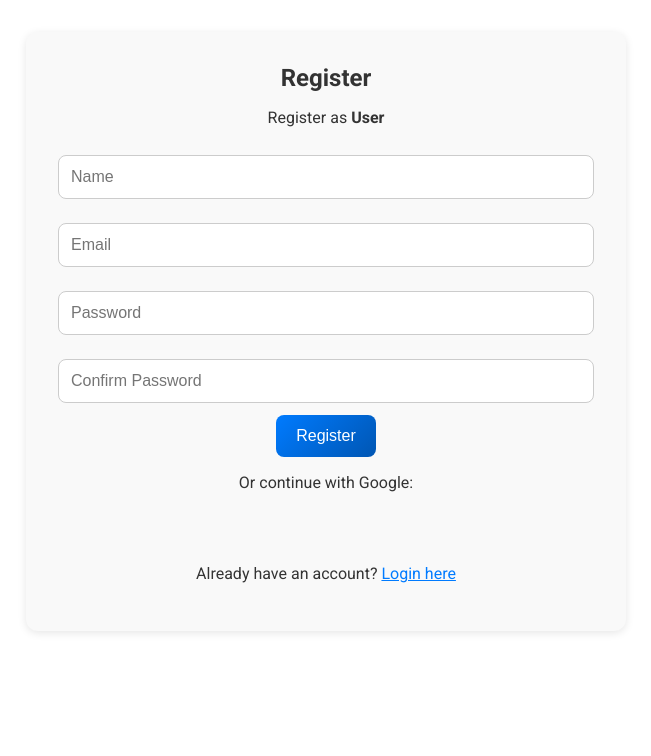
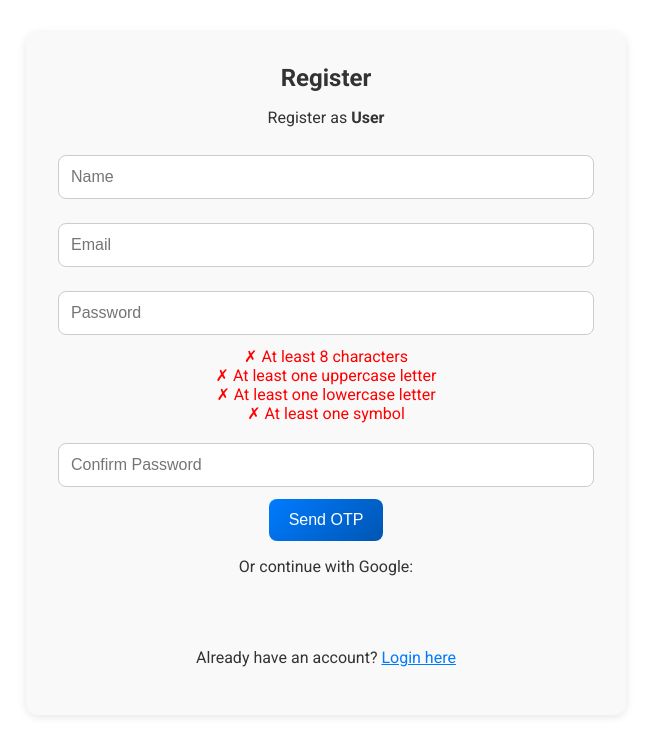
Before and after one commit to Jessyfranky/Exam-App, a React (Create React App) app in the folder exam-app-frontend/: page /register in a window 1280 px wide. Shown: the top 756 px of the page, without its empty margins (314-965 px from the left). Built offline with nearby package versions, Linux system fonts and the light colour scheme; no server answers.

Commit message:
Update RegisterPage.js

```diff
--- a/exam-app-frontend/src/pages/RegisterPage.js
+++ b/exam-app-frontend/src/pages/RegisterPage.js
@@ -8,6 +8,7 @@ import "../styles/global.css";
 const RegisterPage = () => {
   const navigate = useNavigate();
 
+  // Form state.
   const [name, setName] = useState("");
   const [email, setEmail] = useState("");
   const [password, setPassword] = useState("");
@@ -15,10 +16,17 @@ const RegisterPage = () => {
   const [loading, setLoading] = useState(false);
   const [error, setError] = useState("");
 
-  const handleRegister = async (e) => {
+  // Password validation (guide)
+  const isMinLength = password.length >= 8;
+  const hasUppercase = /[A-Z]/.test(password);
+  const hasLowercase = /[a-z]/.test(password);
+  const hasSymbol = /[^A-Za-z0-9]/.test(password);
+
+  const handleSendOTP = async (e) => {
     e.preventDefault();
     setError("");
 
+    // Validate required fields.
     if (!name || !email || !password || !confirmPassword) {
       setError("All fields are required.");
       return;
@@ -27,18 +35,25 @@ const RegisterPage = () => {
       setError("Passwords do not match.");
       return;
     }
+    if (!(isMinLength && hasUppercase && hasLowercase && hasSymbol)) {
+      setError("Password does not meet the required criteria.");
+      return;
+    }
 
     setLoading(true);
     try {
-      const data = await registerUser(name, email, password, "user");
-      // After registration, redirect to the verification page.
+      // Call registration endpoint.
+      // Backend should mark the user as "pending" and send an OTP to their email.
+      await registerUser(name, email, password, "user");
+      alert("OTP has been sent to your email. Please check your inbox.");
+      // Navigate to the OTP verification page, passing the email.
       navigate("/verify-email", { state: { email } });
     } catch (err) {
       setError(err.message || "Registration failed.");
     }
     setLoading(false);
   };
-
+ // Handle Google Sign-In success.
   const handleGoogleSuccess = async (credentialResponse) => {
     try {
       // Send credentialResponse.credential (JWT) to your backend to verify and create/log in the user.
@@ -64,16 +79,51 @@ const RegisterPage = () => {
         Register as <strong>User</strong>
       </p>
       {error && <p className="error" style={{ color: "red" }}>{error}</p>}
-      <form onSubmit={handleRegister}>
-        <input type="text" placeholder="Name" value={name} onChange={(e) => setName(e.target.value)} />
-        <input type="email" placeholder="Email" value={email} onChange={(e) => setEmail(e.target.value)} />
-        <input type="password" placeholder="Password" value={password} onChange={(e) => setPassword(e.target.value)} />
-        <input type="password" placeholder="Confirm Password" value={confirmPassword} onChange={(e) => setConfirmPassword(e.target.value)} />
+      <form onSubmit={handleSendOTP}>
+        <input
+          type="text"
+          placeholder="Name"
+          value={name}
+          onChange={(e) => setName(e.target.value)}
+        />
+        <input
+          type="email"
+          placeholder="Email"
+          value={email}
+          onChange={(e) => setEmail(e.target.value)}
+        />
+        <input
+          type="password"
+          placeholder="Password"
+          value={password}
+          onChange={(e) => setPassword(e.target.value)}
+        />
+        {/* Password Guidelines */}
+        <div style={{ marginBottom: "0.5rem" }}>
+          <p style={{ color: isMinLength ? "green" : "red", margin: 0 }}>
+            {isMinLength ? "✓" : "✗"} At least 8 characters
+          </p>
+          <p style={{ color: hasUppercase ? "green" : "red", margin: 0 }}>
+            {hasUppercase ? "✓" : "✗"} At least one uppercase letter
+          </p>
+          <p style={{ color: hasLowercase ? "green" : "red", margin: 0 }}>
+            {hasLowercase ? "✓" : "✗"} At least one lowercase letter
+          </p>
+          <p style={{ color: hasSymbol ? "green" : "red", margin: 0 }}>
+            {hasSymbol ? "✓" : "✗"} At least one symbol
+          </p>
+        </div>
+        <input
+          type="password"
+          placeholder="Confirm Password"
+          value={confirmPassword}
+          onChange={(e) => setConfirmPassword(e.target.value)}
+        />
         <button type="submit" disabled={loading}>
-          {loading ? "Registering..." : "Register"}
+          {loading ? "Sending OTP..." : "Send OTP"}
         </button>
       </form>
-            <p style={{ marginTop: "1rem" }}>
+           <p style={{ marginTop: "1rem" }}>
         Or continue with Google:
       </p>
       <GoogleLogin
@@ -81,7 +131,13 @@ const RegisterPage = () => {
         onError={handleGoogleError}
       />
       <p style={{ marginTop: "1rem" }}>
-        Already have an account? <Link to="/login" style={{ color: "#007bff", textDecoration: "underline" }}>Login here</Link>
+        Already have an account?{" "}
+        <Link
+          to="/login"
+          style={{ color: "#007bff", textDecoration: "underline" }}
+        >
+          Login here
+        </Link>
       </p>
     </div>
   );
```
